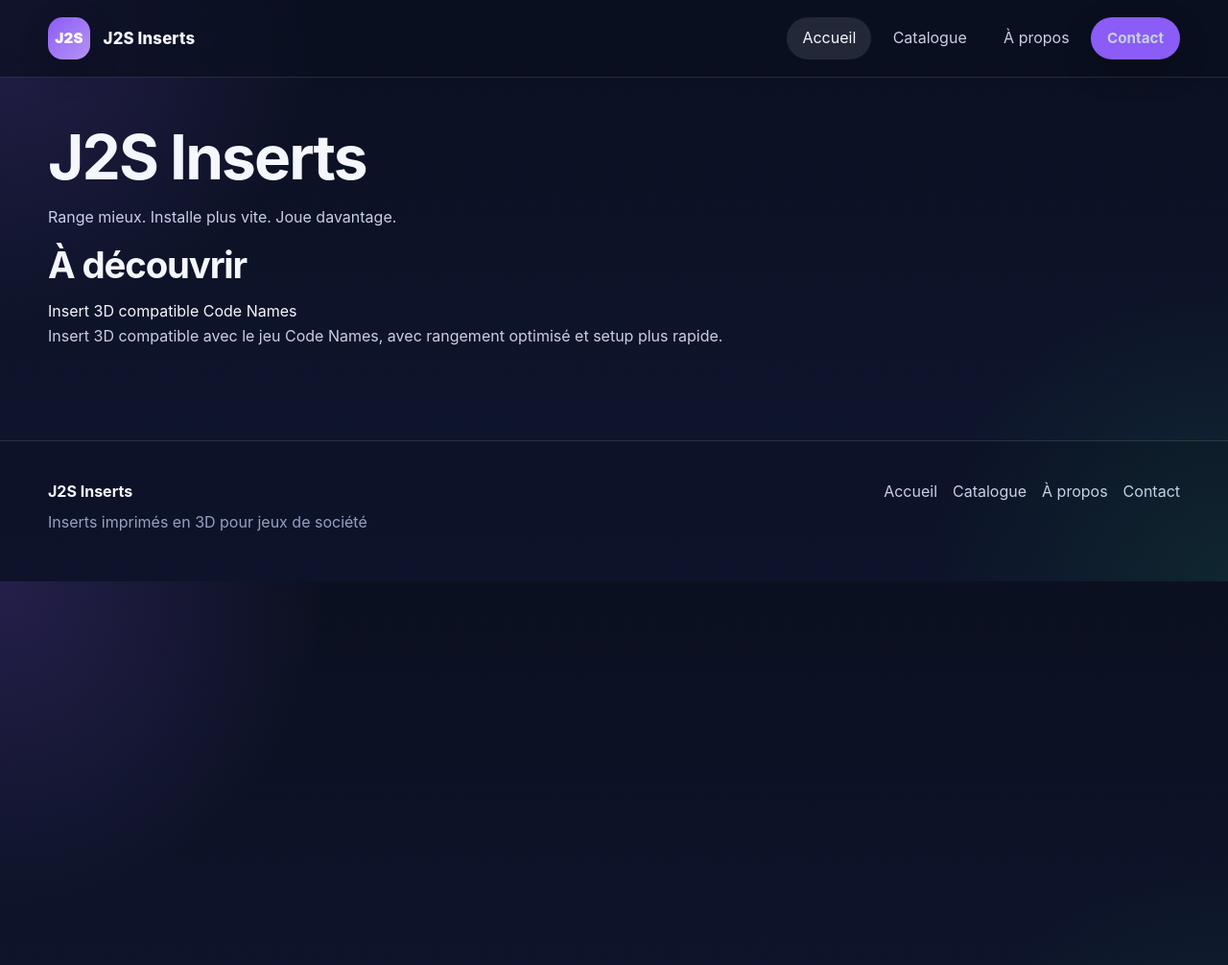
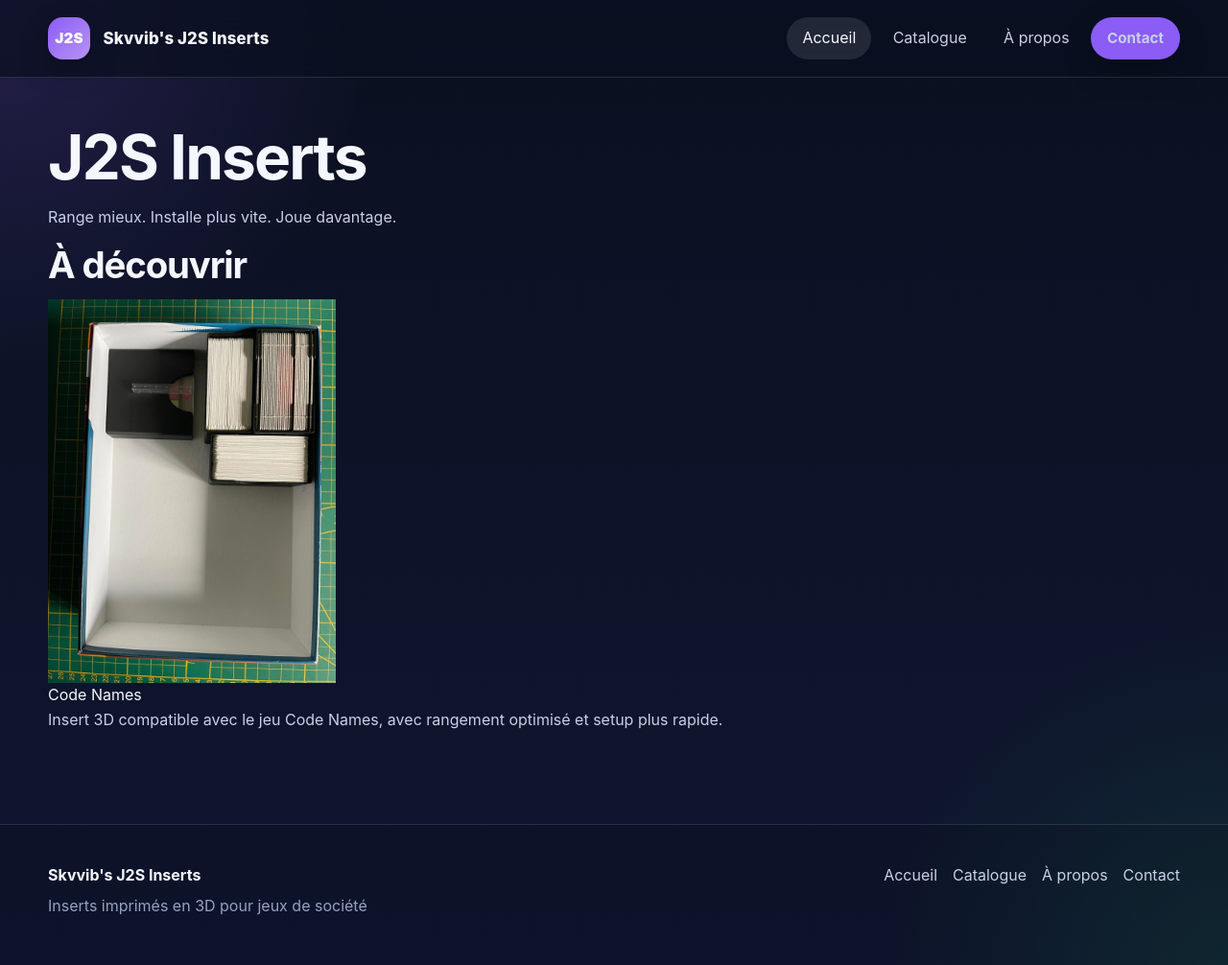
Before and after one commit to Skvvib-j2s/skvvib-j2s.github.io, a Jekyll site: the page built from index.html, in a window 1280 px wide and 1006 px high. Shown: the whole window at 96% size. Built offline with Jekyll 4.4.1, drawn with Linux system fonts in a browser that asks for light colours.

```diff
--- a/_config.yml
+++ b/_config.yml
@@ -1,4 +1,4 @@
-title: J2S Inserts
+title: Skvvib's J2S Inserts
 description: Inserts imprimés en 3D pour jeux de société
 url: "https://skvvib-j2s.github.io"
 baseurl: ""
--- a/_products/code-names.md
+++ b/_products/code-names.md
@@ -1,5 +1,5 @@
 ---
-title: Insert 3D compatible Code Names
+title: Code Names
 description: Insert 3D compatible avec le jeu Code Names, avec rangement optimisé et setup plus rapide.
 prix: 4
 categorie: Ambiance / réflexion
--- a/catalogue.html
+++ b/catalogue.html
@@ -9,7 +9,7 @@ description: Tous les inserts J2S classés par ordre alphabétique.
   <article>
     <a href="{{ product.url | relative_url }}">
       {% if product.image %}
-        <img src="{{ product.image | relative_url }}" alt="{{ product.title }}" width="400" height="300" loading="lazy">
+        <img src="{{ product.image | relative_url }}" alt="{{ product.title }}" width="200" height="200" loading="lazy">
       {% endif %}
       <h2>{{ product.title }}</h2>
     </a>
--- a/index.html
+++ b/index.html
@@ -14,13 +14,11 @@ description: Inserts 3D pour jeux de société.
 
   {% for product in sorted_products limit: 3 %}
     <article>
-      {% if page.image %}
-        <img
-          src="{{ page.image | relative_url }}"
-          alt="{{ page.title }}"
+      <img
+          src="{{ product.image | relative_url }}"
+          alt="{{ product.description }}"
           width="300"
           height="300">
-      {% endif %}
       <a href="{{ product.url | relative_url }}">{{ product.title }}</a>
       <p>{{ product.description }}</p>
     </article>
```
